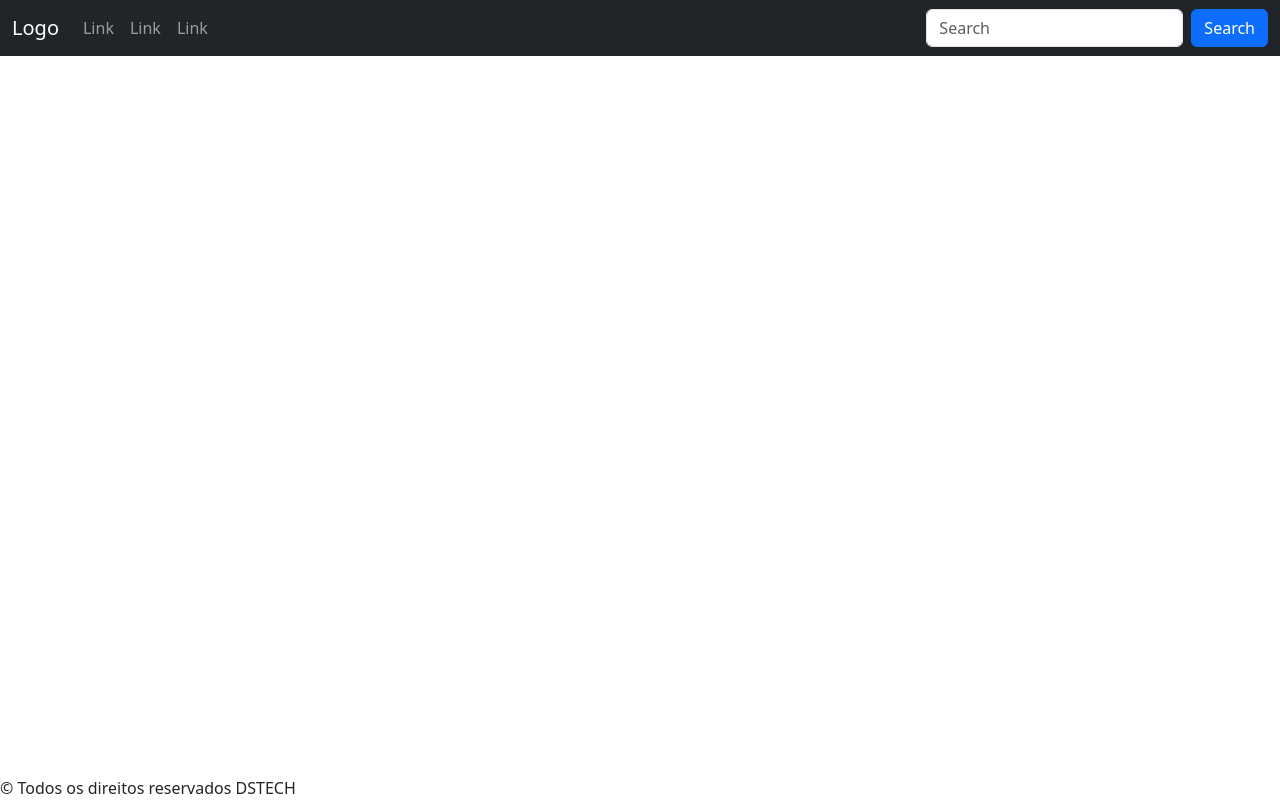
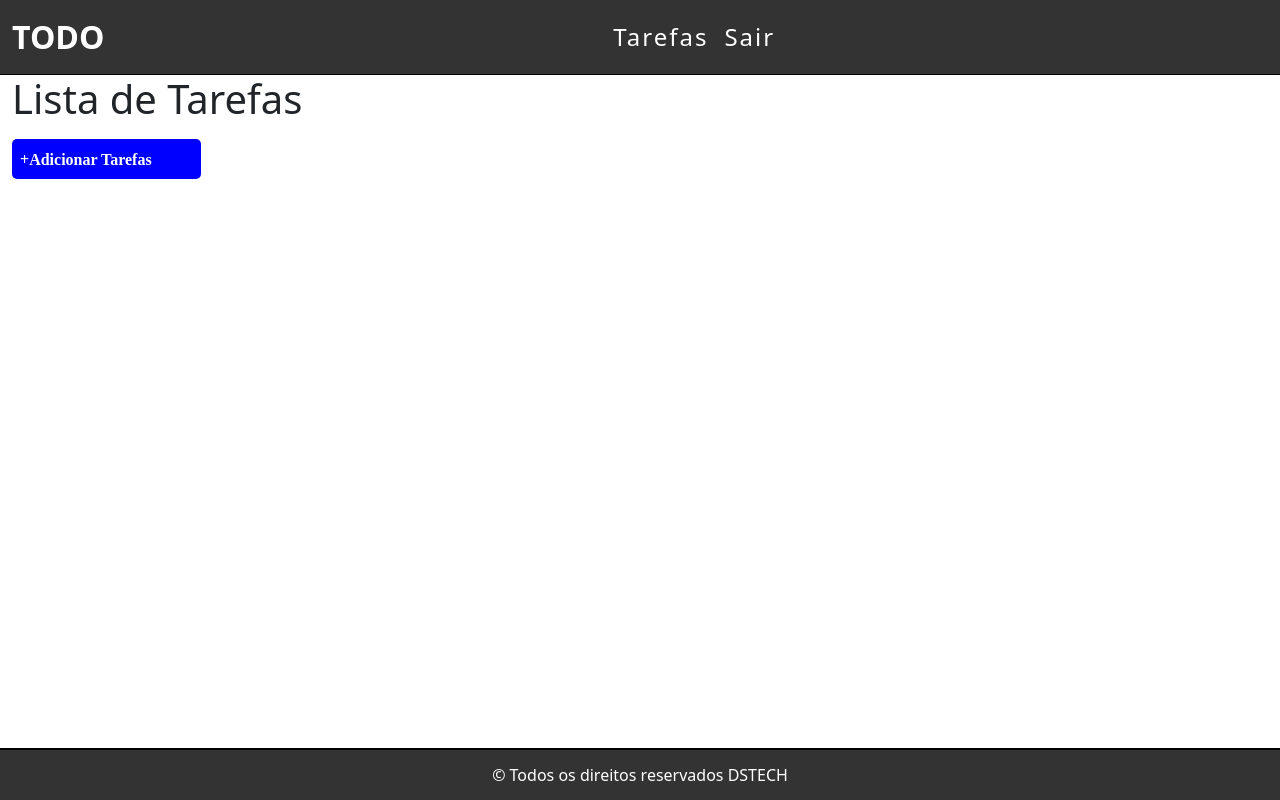
Before and after one commit to RaimundoPW/Aula1_Django, a Django app: page / in a window 1280 px wide. Run offline with Django 5.2, Linux system fonts and the light colour scheme.

Commit message:
Versão_1.2
Projeto em andamento.

```diff
--- /dev/null
+++ b/tarefas/static/css/style.css
@@ -0,0 +1,89 @@
+body{
+margin: 0 !important;
+padding: 0 !important;
+}
+
+/* NAVBAR */
+.navbar{
+background-color: #333 !important;
+border-bottom: 1px solid black !important;
+}
+
+.navbar-nav{
+margin: auto !important;
+}
+
+.navbar-brand{
+font-weight: bold !important;
+font-size: 2em !important;
+}
+
+.nav-link{
+color: white !important;
+font-size: 1.5em !important;
+letter-spacing: 2px !important;
+}
+
+/*Botão Adicionar*/
+
+.add-div{
+background-color: blue !important;
+color: white !important;
+padding: 0.5em !important;
+border-radius: 5px !important;
+}
+
+#add-button{
+text-decoration: none !important;
+padding: 0 !important;
+margin: 0 !important;
+}
+
+/*Main*/
+.list-div{
+margin-left: 10% !important;
+margin-right: 10% !important;
+}
+
+.barra{
+margin-top: 1em !important;
+}
+
+.input-group-btn{
+border: 1px solid rgba(0, 0, 0, 0.206) !important;
+border-radius: 5px !important;
+}
+
+/*Lista*/
+
+.item{
+border-bottom: 1px dotted black !important;
+height: 3em !important;
+font-size: 2em !important;
+margin-top: 1em !important;
+}
+
+.fa.fa-trash{
+color: red !important;
+}
+.fa.fa-edit{
+color: green !important;
+}
+
+.icones{
+text-align: end !important;
+}
+
+.link{
+text-decoration: none !important;
+}
+
+footer{
+background-color: #333 !important;
+border-top: 2px solid black !important;
+color: white !important;
+display: flex !important;
+align-items: center !important;
+justify-content: center !important;
+padding: 0.8em !important;
+}
--- a/tarefas/templates/tarefas/list.html
+++ b/templates/tarefas/list.html
@@ -1,3 +1,5 @@
+{% load static %}
+
 <!DOCTYPE html>
 <html lang="pt-br">
 <head>
@@ -5,30 +7,27 @@
     <meta name="viewport" content="width=device-width, initial-scale=1.0">
     <link href="https://cdn.jsdelivr.net/npm/bootstrap@5.3.3/dist/css/bootstrap.min.css" rel="stylesheet">
     <title>Templates</title>
+    <link rel="stylesheet" href="{%  static '/css/style.css' %}">
+    <link rel="stylesheet" href="https://cdnjs.cloudflare.com/ajax/libs/font-awesome/6.7.2/css/fontawesome.min.css">
 </head>
 <body>
     <header>
         <nav class="navbar navbar-expand-sm navbar-dark bg-dark">
             <div class="container-fluid">
-              <a class="navbar-brand" href="javascript:void(0)">Logo</a>
+              <a class="navbar-brand" href="javascript:void(0)">TODO</a>
               <button class="navbar-toggler" type="button" data-bs-toggle="collapse" data-bs-target="#mynavbar">
                 <span class="navbar-toggler-icon"></span>
               </button>
               <div class="collapse navbar-collapse" id="mynavbar">
                 <ul class="navbar-nav me-auto">
                   <li class="nav-item">
-                    <a class="nav-link" href="javascript:void(0)">Link</a>
+                    <a class="nav-link" href="javascript:void(0)">Tarefas</a>
                   </li>
                   <li class="nav-item">
-                    <a class="nav-link" href="javascript:void(0)">Link</a>
+                    <a class="nav-link" href="javascript:void(0)">Sair</a>
                   </li>
-                  <li class="nav-item">
-                    <a class="nav-link" href="javascript:void(0)">Link</a>
-                  </li>
+
                 </ul>
-                <form class="d-flex">
-                  <input class="form-control me-2" type="text" placeholder="Search">
-                  <button class="btn btn-primary" type="button">Search</button>
                 </form>
               </div>
             </div>
@@ -36,13 +35,22 @@
 
     </header>
 
-    <main>
+    <main class="container-fluid">
+      <div class="lis-div">
+        <h1>Lista de Tarefas</h1>
+        <div class="row barra">
+          <div class="col-sm-2">
+            <div class="add-div">
+              <i class="fa fa-plus">Adicionar Tarefas</i>
+            </div>
+          </div>
+        </div>
+      </div>
 
     </main>
 
     <footer class="fixed-bottom">
         &copy; Todos os direitos reservados DSTECH
-
     </footer>
 
 </body>
```
